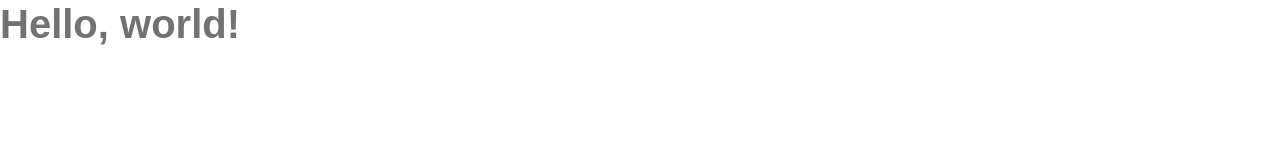
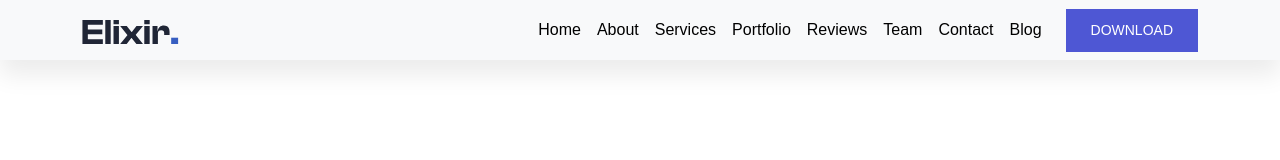
Before and after one commit to higorini/gardenia-agency, a plain HTML site: page index.html in a window 1280 px wide. Drawn offline with nearby package versions, Linux system fonts and the light colour scheme.

Commit message:
feat: navbar

```diff
--- a/assets/css/style.css
+++ b/assets/css/style.css
@@ -51,3 +51,36 @@ img {
   padding-top: 140px;
   padding-bottom: 140px;
 }
+
+.navbar {
+  box-shadow: var(--box-shadow);
+}
+
+.navbar-nav .nav-link {
+  font-weight: 500;
+  color: var(--c-dark);
+}
+
+.navbar-nav .nav-link:active {
+  color: var(--c-brand);
+}
+
+.btn {
+  font-weight: 500;
+  font-size: 14px;
+  text-transform: uppercase;
+  border-radius: 0;
+  padding: 10px 24px;
+}
+
+.btn-brand {
+  background-color: var(--c-brand);
+  border-color: var(--c-brand);
+  color: white;
+}
+
+.btn-brand:hover {
+  background-color: var(--c-brand-light);
+  border-color: var(--c-brand-light);
+  color: white;
+}
--- a/index.html
+++ b/index.html
@@ -3,7 +3,7 @@
   <head>
     <meta charset="utf-8" />
     <meta name="viewport" content="width=device-width, initial-scale=1" />
-    <title>Gardenia</title>
+    <title>Elixir</title>
     <link
       href="https://cdn.jsdelivr.net/npm/bootstrap@5.3.3/dist/css/bootstrap.min.css"
       rel="stylesheet"
@@ -13,7 +13,79 @@
     <link rel="stylesheet" href="./assets/css/style.css" />
   </head>
   <body>
-    <h1>Hello, world!</h1>
+    <!-- Navbar -->
+    <nav class="navbar navbar-expand-lg bg-body-tertiary bg-white sticky-top">
+      <div class="container">
+        <a class="navbar-brand" href="#"
+          ><img src="./assets/images/logo-dark.svg" alt=""
+        /></a>
+        <button
+          class="navbar-toggler"
+          type="button"
+          data-bs-toggle="collapse"
+          data-bs-target="#navbarNav"
+          aria-controls="navbarNav"
+          aria-expanded="false"
+          aria-label="Toggle navigation"
+        >
+          <span class="navbar-toggler-icon"></span>
+        </button>
+        <div class="collapse navbar-collapse" id="navbarNav">
+          <ul class="navbar-nav ms-auto">
+            <li class="nav-item">
+              <a class="nav-link active" aria-current="page" href="#home"
+                >Home</a
+              >
+            </li>
+
+            <li class="nav-item">
+              <a class="nav-link active" aria-current="page" href="#about"
+                >About</a
+              >
+            </li>
+
+            <li class="nav-item">
+              <a class="nav-link active" aria-current="page" href="#services"
+                >Services</a
+              >
+            </li>
+
+            <li class="nav-item">
+              <a class="nav-link active" aria-current="page" href="#portfolio"
+                >Portfolio</a
+              >
+            </li>
+
+            <li class="nav-item">
+              <a class="nav-link active" aria-current="page" href="#reviews"
+                >Reviews</a
+              >
+            </li>
+
+            <li class="nav-item">
+              <a class="nav-link active" aria-current="page" href="#team"
+                >Team</a
+              >
+            </li>
+
+            <li class="nav-item">
+              <a class="nav-link active" aria-current="page" href="#contact"
+                >Contact</a
+              >
+            </li>
+
+            <li class="nav-item">
+              <a class="nav-link active" aria-current="page" href="#blog"
+                >Blog</a
+              >
+            </li>
+          </ul>
+
+          <a href="#" class="btn btn-brand ms-lg-3">Download</a>
+        </div>
+      </div>
+    </nav>
+
     <script
       src="https://cdn.jsdelivr.net/npm/bootstrap@5.3.3/dist/js/bootstrap.bundle.min.js"
       integrity="sha384-YvpcrYf0tY3lHB60NNkmXc5s9fDVZLESaAA55NDzOxhy9GkcIdslK1eN7N6jIeHz"
```
Also changed, not shown: assets/images/gardenia.svg (deleted), assets/images/logo-dark.svg (added), assets/images/logo-white.svg (added).
